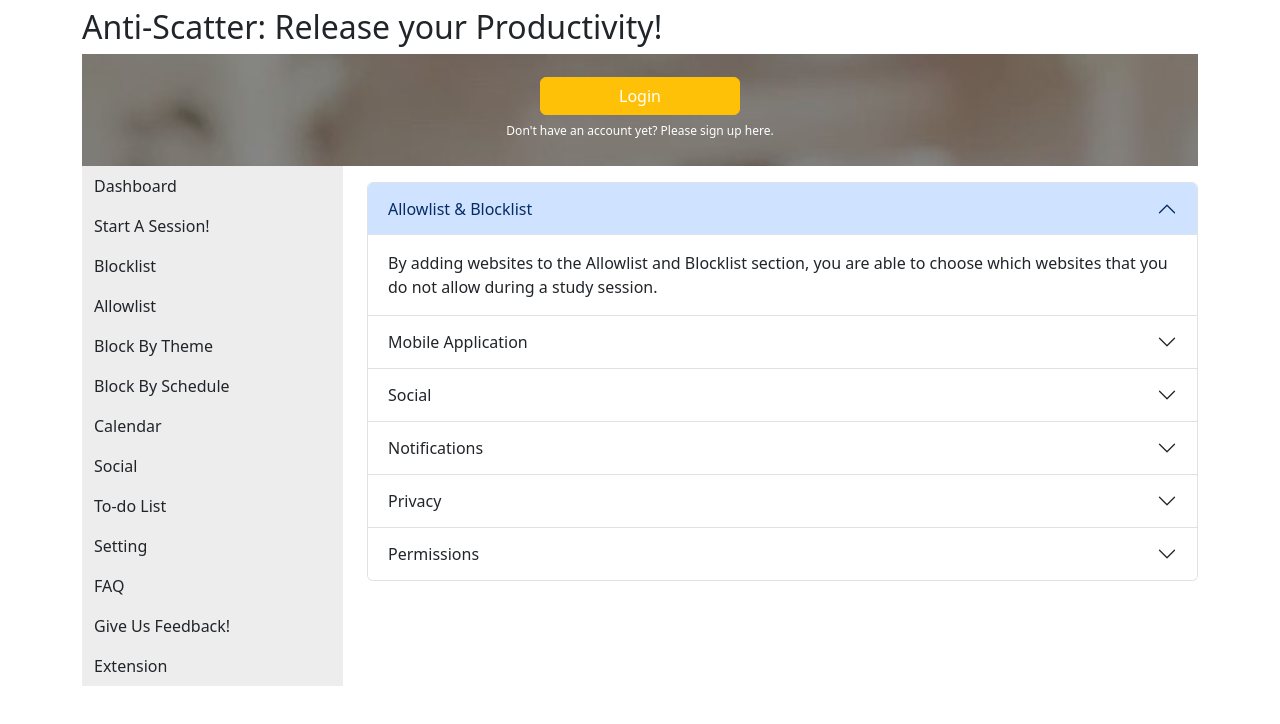
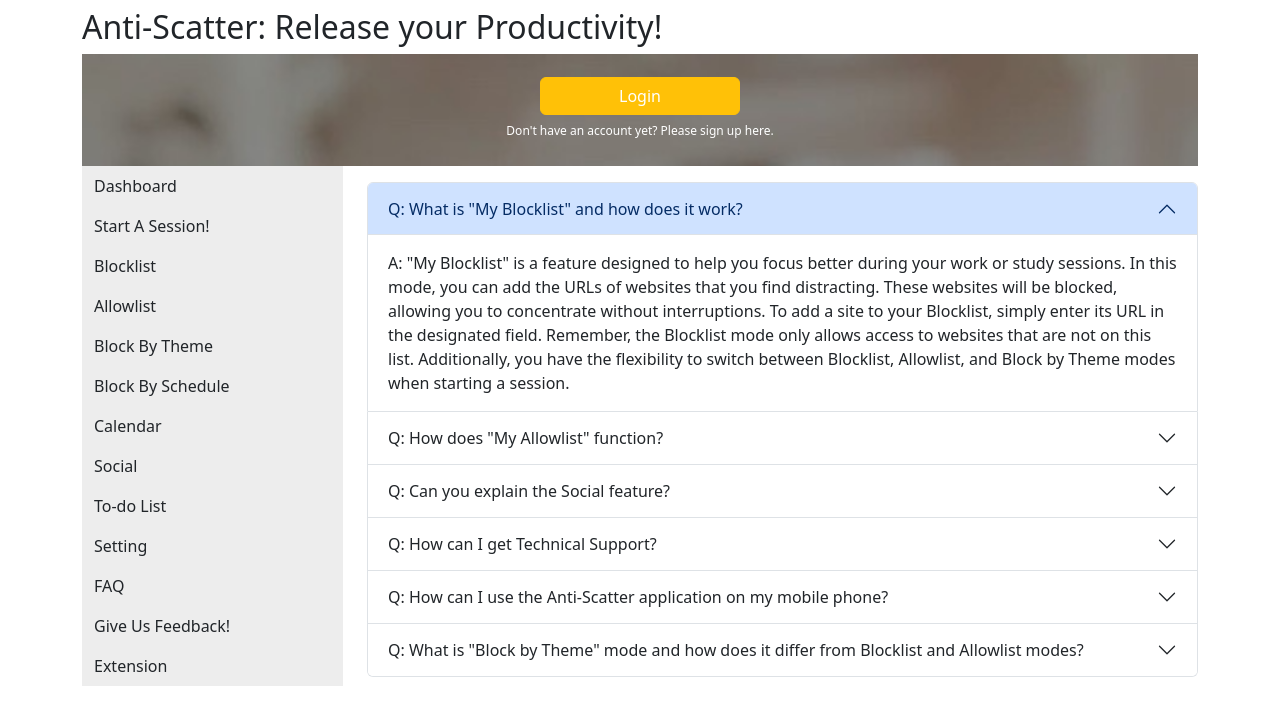
Before and after one commit to nikkivbenz/Anti-Scatter, a React (Create React App) app in the folder client-website/: page /FAQ in a window 1280 px wide. Shown: the top 724 px of the page. Built offline with nearby package versions, Linux system fonts and the light colour scheme.

Commit message:
Updated FAQ content

```diff
--- a/client-website/src/pages/FAQ.js
+++ b/client-website/src/pages/FAQ.js
@@ -7,75 +7,51 @@ function FAQ() {
 
     <Accordion defaultActiveKey="1" id="main-content">
       <Accordion.Item eventKey="1">
-        <Accordion.Header>Allowlist & Blocklist</Accordion.Header>
+        <Accordion.Header>Q: What is "My Blocklist" and how does it work?</Accordion.Header>
         <Accordion.Body>
-          By adding websites to the Allowlist and Blocklist section, you are able
-          to choose which websites that you do not allow during a study session.
+        A: "My Blocklist" is a feature designed to help you focus better during your work or study sessions. In this mode, you can add the URLs of websites that you find distracting. These websites will be blocked, allowing you to concentrate without interruptions. To add a site to your Blocklist, simply enter its URL in the designated field. Remember, the Blocklist mode only allows access to websites that are not on this list. Additionally, you have the flexibility to switch between Blocklist, Allowlist, and Block by Theme modes when starting a session.
         </Accordion.Body>
       </Accordion.Item>
 
       <Accordion.Item eventKey="2">
-        <Accordion.Header>Mobile Application</Accordion.Header>
+        <Accordion.Header>Q: How does "My Allowlist" function?</Accordion.Header>
         <Accordion.Body>
-          Lorem ipsum dolor sit amet, consectetur adipiscing elit, sed do
-          eiusmod tempor incididunt ut labore et dolore magna aliqua. Ut enim ad
-          minim veniam, quis nostrud exercitation ullamco laboris nisi ut
-          aliquip ex ea commodo consequat. Duis aute irure dolor in
-          reprehenderit in voluptate velit esse cillum dolore eu fugiat nulla
-          pariatur. Excepteur sint occaecat cupidatat non proident, sunt in
-          culpa qui officia deserunt mollit anim id est laborum.
+        A: "My Allowlist" operates as the opposite of the Blocklist mode. Here, you can specify websites you wish to access exclusively during your sessions. By entering the URLs of these sites in the designated field, you ensure that only these selected websites are accessible, helping to maintain your focus. Like the Blocklist, you can switch between Blocklist, Allowlist, and Block by Theme modes depending on your needs.
         </Accordion.Body>
       </Accordion.Item>
 
       <Accordion.Item eventKey="3">
-        <Accordion.Header>Social</Accordion.Header>
+        <Accordion.Header>Q: Can you explain the Social feature?</Accordion.Header>
         <Accordion.Body>
-          Lorem ipsum dolor sit amet, consectetur adipiscing elit, sed do
-          eiusmod tempor incididunt ut labore et dolore magna aliqua. Ut enim ad
-          minim veniam, quis nostrud exercitation ullamco laboris nisi ut
-          aliquip ex ea commodo consequat. Duis aute irure dolor in
-          reprehenderit in voluptate velit esse cillum dolore eu fugiat nulla
-          pariatur. Excepteur sint occaecat cupidatat non proident, sunt in
-          culpa qui officia deserunt mollit anim id est laborum.
+        A: The Social feature is a great way to connect with friends and encourage collective studying. Users earn levels based on their study activity and can invite friends to join a session. When you create a session, your friends are invited, and your session settings are applied to them as well. It's a fantastic way to study together and stay motivated.
         </Accordion.Body>
       </Accordion.Item>
 
       <Accordion.Item eventKey="4">
-        <Accordion.Header>Notifications</Accordion.Header>
+        <Accordion.Header>Q: How can I get Technical Support?</Accordion.Header>
         <Accordion.Body>
-          Lorem ipsum dolor sit amet, consectetur adipiscing elit, sed do
-          eiusmod tempor incididunt ut labore et dolore magna aliqua. Ut enim ad
-          minim veniam, quis nostrud exercitation ullamco laboris nisi ut
-          aliquip ex ea commodo consequat. Duis aute irure dolor in
-          reprehenderit in voluptate velit esse cillum dolore eu fugiat nulla
-          pariatur. Excepteur sint occaecat cupidatat non proident, sunt in
-          culpa qui officia deserunt mollit anim id est laborum.
+        A: For any technical support, please feel free to contact our team:
+
+          Katherine Hernandez: katherine.hernandez01@student.csulb.edu
+          Nikki Benitez: nikkivalerie.benitez@student.csulb.edu
+          Joshua Anicete: joshua.anicete01@student.csulb.edu
+          Kevin Nguyen: kevin.nguyen40@student.csulb.edu
+          Raphael Burce: raphael.burce@student.csulb.edu
+          We are here to help you with any issues or queries you may have!
         </Accordion.Body>
       </Accordion.Item>
 
       <Accordion.Item eventKey="5">
-        <Accordion.Header>Privacy</Accordion.Header>
+        <Accordion.Header>Q: How can I use the Anti-Scatter application on my mobile phone?</Accordion.Header>
         <Accordion.Body>
-          Lorem ipsum dolor sit amet, consectetur adipiscing elit, sed do
-          eiusmod tempor incididunt ut labore et dolore magna aliqua. Ut enim ad
-          minim veniam, quis nostrud exercitation ullamco laboris nisi ut
-          aliquip ex ea commodo consequat. Duis aute irure dolor in
-          reprehenderit in voluptate velit esse cillum dolore eu fugiat nulla
-          pariatur. Excepteur sint occaecat cupidatat non proident, sunt in
-          culpa qui officia deserunt mollit anim id est laborum.
+        A: On iOS, use Safari to navigate to our site, then tap the 'Share' button followed by 'Add to Home Screen.' For Android, use Chrome to open the site, tap the menu icon, and select 'Add to Home Screen.' This will create an icon on your home screen for quick access, just like a regular app.
         </Accordion.Body>
       </Accordion.Item>
 
       <Accordion.Item eventKey="6">
-        <Accordion.Header>Permissions</Accordion.Header>
+        <Accordion.Header>Q: What is "Block by Theme" mode and how does it differ from Blocklist and Allowlist modes?</Accordion.Header>
         <Accordion.Body>
-          Lorem ipsum dolor sit amet, consectetur adipiscing elit, sed do
-          eiusmod tempor incididunt ut labore et dolore magna aliqua. Ut enim ad
-          minim veniam, quis nostrud exercitation ullamco laboris nisi ut
-          aliquip ex ea commodo consequat. Duis aute irure dolor in
-          reprehenderit in voluptate velit esse cillum dolore eu fugiat nulla
-          pariatur. Excepteur sint occaecat cupidatat non proident, sunt in
-          culpa qui officia deserunt mollit anim id est laborum.
+        A: "Block by Theme" mode is a unique feature of Anti-Scatter designed to enhance your focus based on specific themes or activities. Unlike Blocklist mode, which blocks designated distracting sites, or Allowlist mode, which allows only specified sites, "Block by Theme" mode restricts website access based on the theme of the session you choose. For instance, if you select a study theme, only educational and resourceful websites will be accessible. This mode helps to tailor your internet access according to the specific theme of your work or study session, ensuring a distraction-free environment.
         </Accordion.Body>
       </Accordion.Item>
     </Accordion>
```
